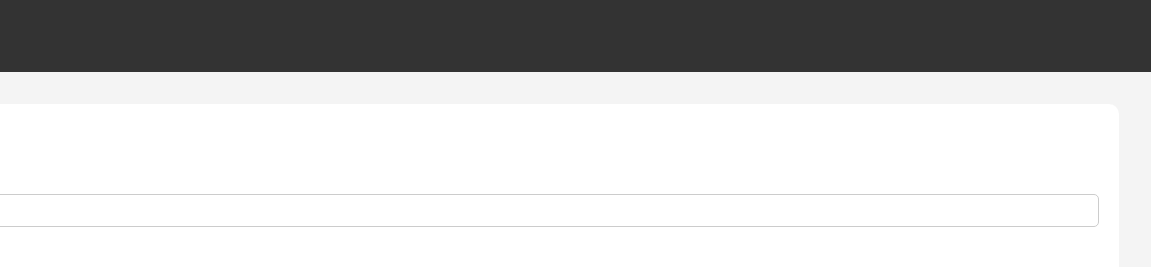
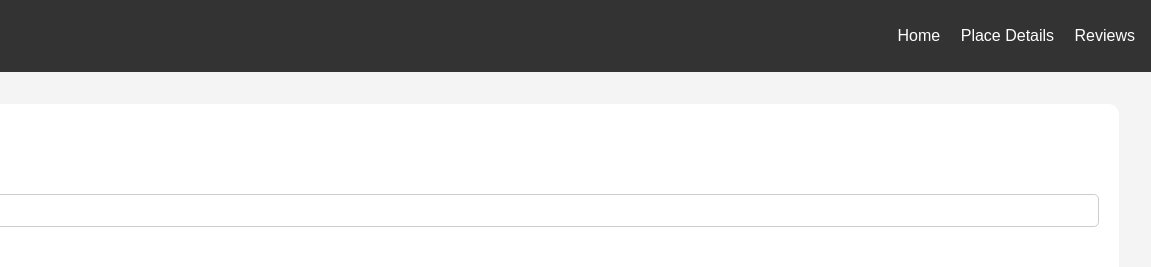
Before and after one commit to mpesaran/hbnb, a plain HTML site: page part-04/login.html in a window 1280 px wide. Shown: the top 267 px of the page, 129-1280 px from the left. Drawn offline with Linux system fonts and the light colour scheme.

Commit message:
Added navigation

```diff
--- a/part-04/login.html
+++ b/part-04/login.html
@@ -9,6 +9,11 @@
 <body>
     <header>
         <img src="images/logo.png" alt="HBnB Logo" class="logo">
+        <nav>
+            <a href="index.html" id="places-list">Home</a>
+            <a href="place.html" id="place-details">Place Details</a>
+            <a href="add_review.html" id="add-review">Reviews</a>
+        </nav>
     </header>
     <main>
         <form id="login-form">
```
Also changed, not shown: part-04/add_review.html (+5 -1 lines), part-04/index.html (+3 -1 lines), part-04/place.html (+5 -1 lines).
